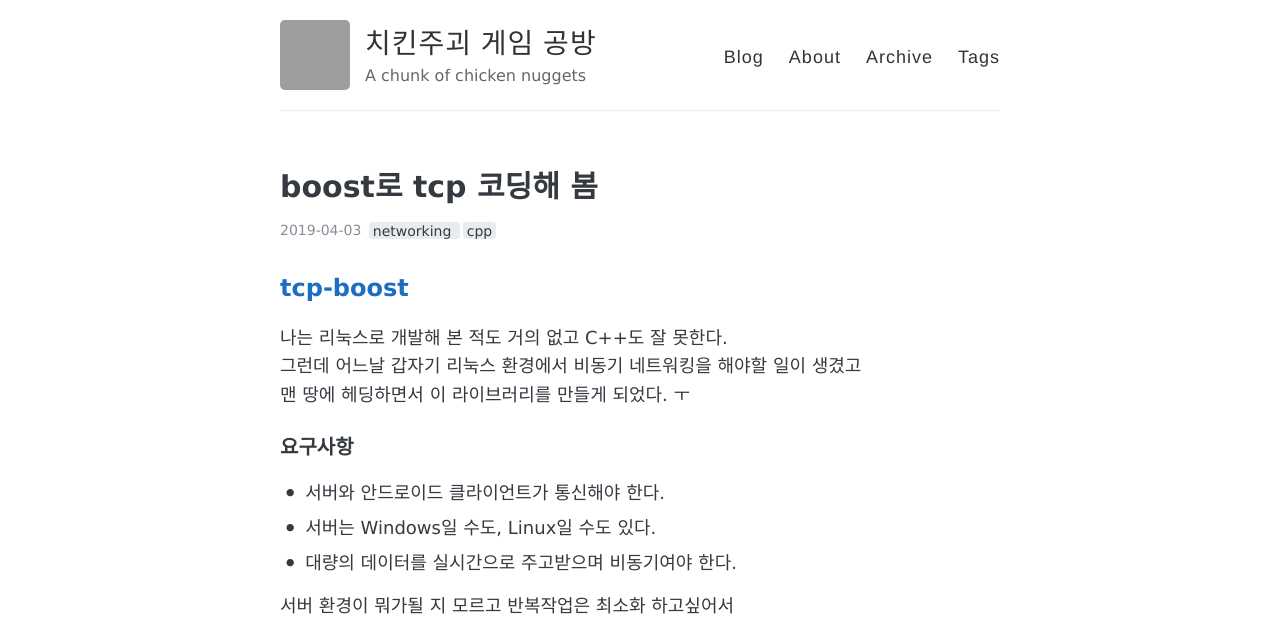
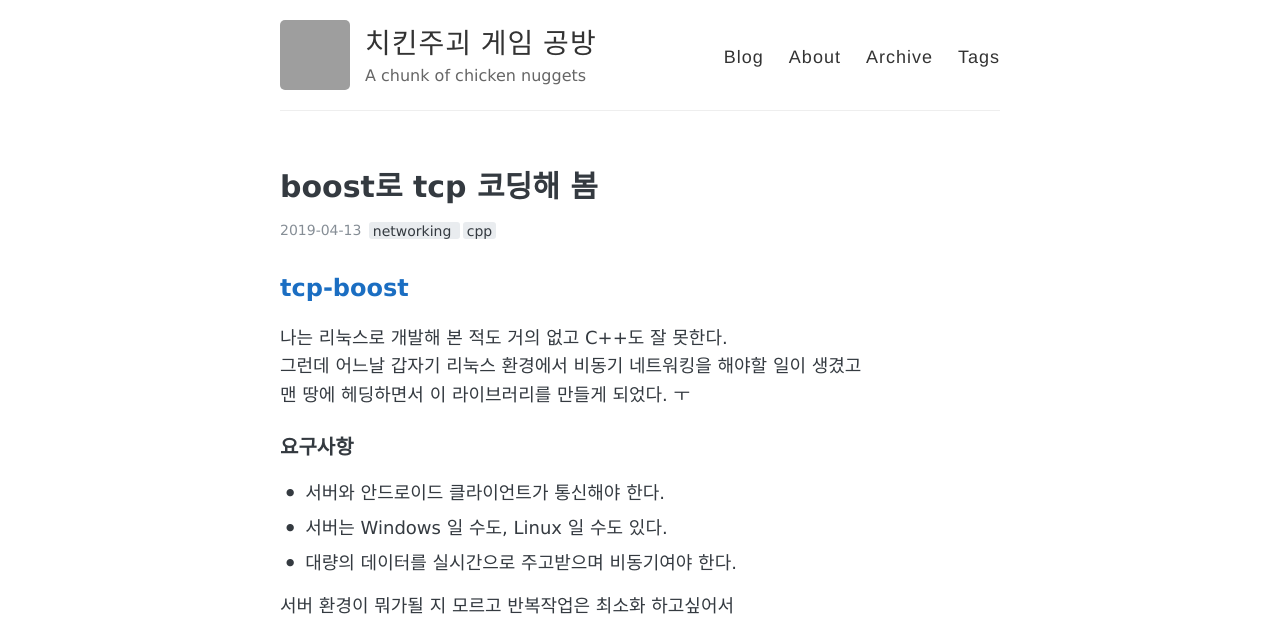
Before and after one commit to chickeningot/chickeningot.github.io, a Jekyll site: the page built from _posts/2019-04-13-tcp-boost.md, in a window 1280 px wide. Shown: the top 624 px of the page. Built offline with Jekyll 4.4.1, drawn with Linux system fonts in a browser that asks for light colours; comment, search, counter and statistics services are not loaded; grey boxes are pictures that could not be loaded.

```diff
--- a/_posts/2019-04-03-tcp-boost.md
+++ b/_posts/2019-04-13-tcp-boost.md
@@ -14,7 +14,7 @@ tags:
 
 ### 요구사항
 - 서버와 안드로이드 클라이언트가 통신해야 한다.
-- 서버는 Windows일 수도, Linux일 수도 있다.
+- 서버는 Windows 일 수도, Linux 일 수도 있다.
 - 대량의 데이터를 실시간으로 주고받으며 비동기여야 한다.
 
 서버 환경이 뭐가될 지 모르고 반복작업은 최소화 하고싶어서
```
